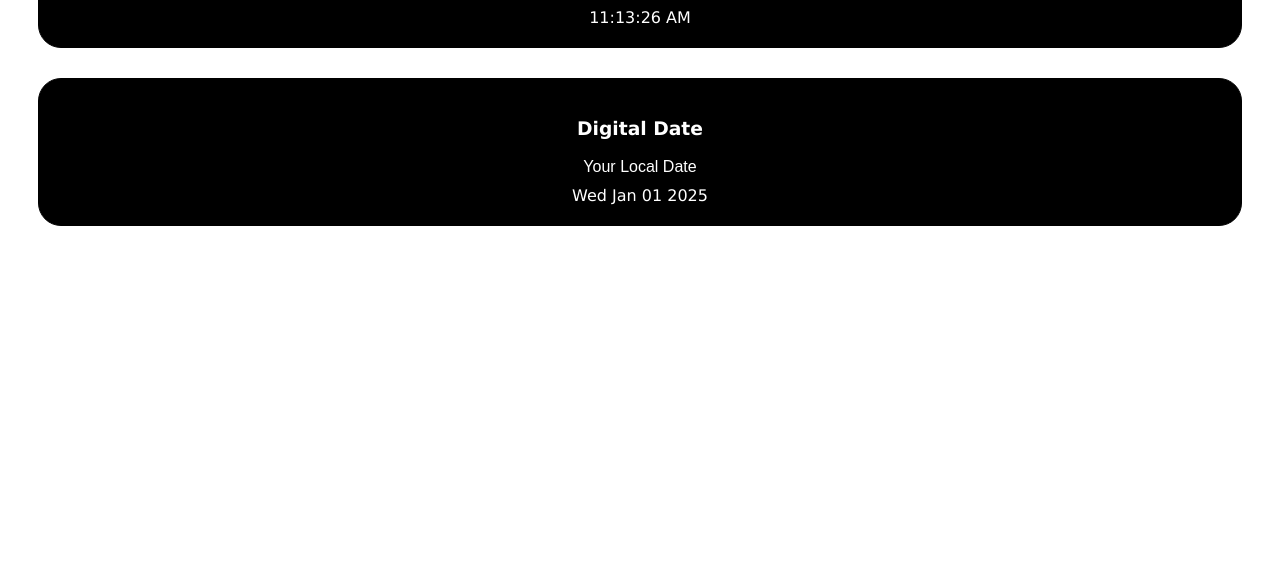
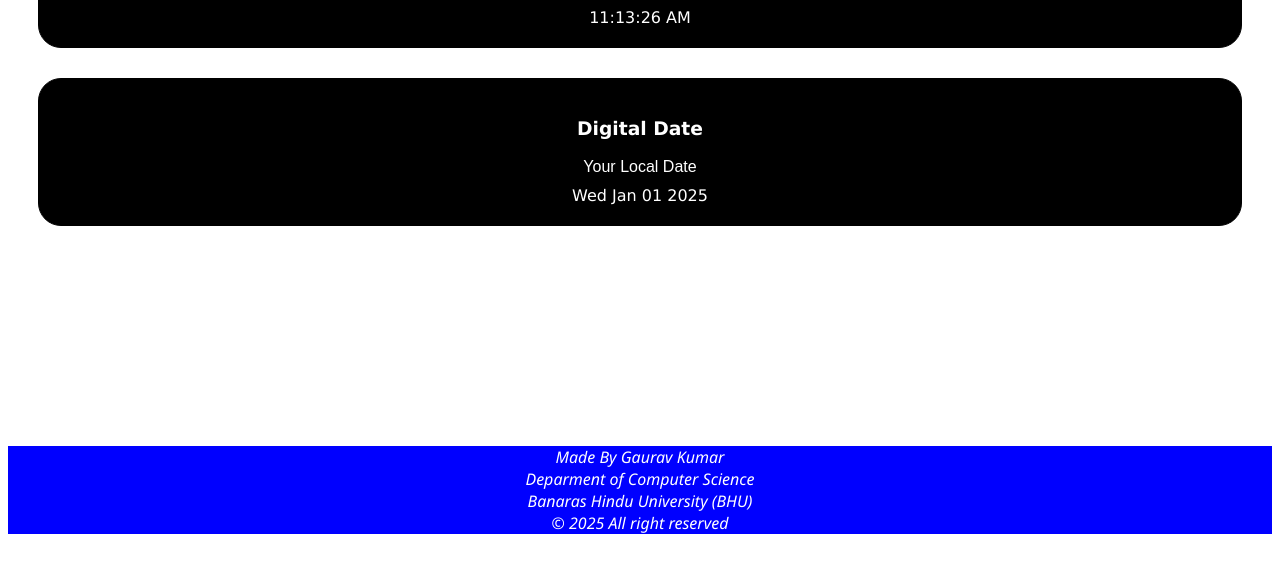
Before and after one commit to GauravBHU23/Digital-Clock, a plain HTML site: page index.html in a window 1280 px wide. Shown: the part 129-702 px from the top of the page. Drawn offline with Linux system fonts and the light colour scheme.

Commit message:
Update Project

```diff
--- a/index.html
+++ b/index.html
@@ -18,5 +18,9 @@
         <div id="date"></div>
     </div>
 </body>
+<footer class="foot">
+    Made By Gaurav Kumar<br />Deparment of Computer Science<br />Banaras Hindu
+    University (BHU) <br />&copy; 2025 All right reserved
+  </footer>
 <script src="app.js"></script>
 </html>
--- a/style.css
+++ b/style.css
@@ -47,3 +47,12 @@ h3{
    font-family: Verdana, Geneva, Tahoma, sans-serif;
 
 }
+.foot {
+    text-align: center;
+    font-family: "Segoe UI", Tahoma, Geneva, Verdana, sans-serif;
+    margin-top: 220px;
+    font-weight: 400;
+    background-color: blue;
+    color: white;
+    font-style: italic;
+  }
```
